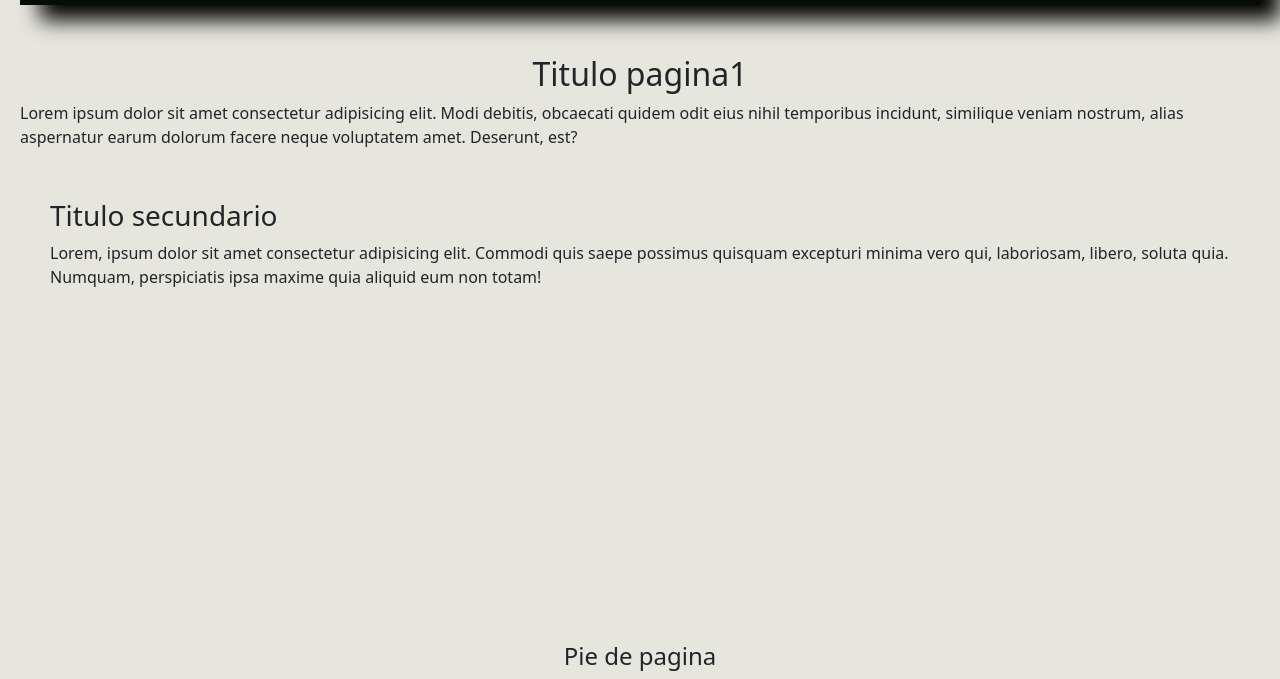
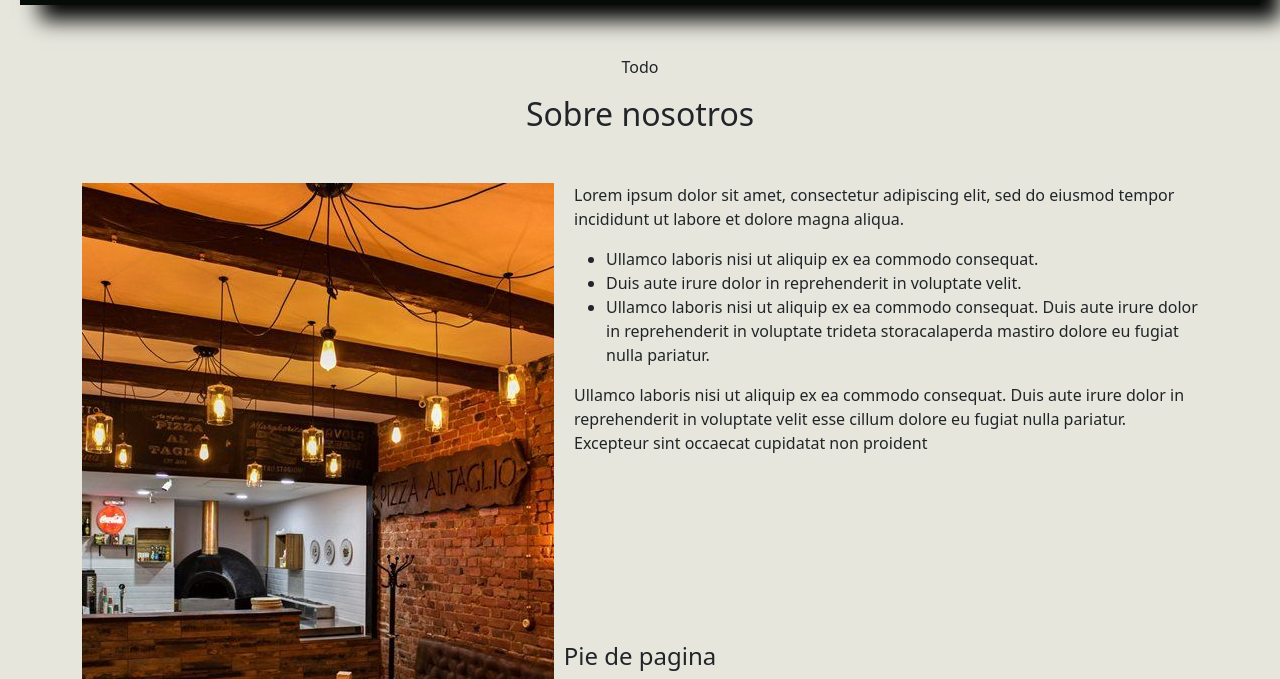
Before and after one commit to FranciscoRaccone/Pre-entrega, a website: page pages/pagina1.html in a window 1280 px wide. Shown: the part 121-800 px from the top of the page. Drawn offline with nearby package versions, Linux system fonts and the light colour scheme.

Commit message:
pre-final

```diff
--- a/pages/pagina1.html
+++ b/pages/pagina1.html
@@ -44,20 +44,35 @@
           </nav>
         </header>
     <main>
+         <p>Todo</p>
         <h2>
-            Titulo pagina1
+            Sobre nosotros
         </h2>
-        <p>
-            Lorem ipsum dolor sit amet consectetur adipisicing elit. Modi debitis, obcaecati quidem odit eius nihil temporibus incidunt, similique veniam nostrum, alias aspernatur earum dolorum facere neque voluptatem amet. Deserunt, est?
-        </p>
     </main>
     <section>
-        <h3>
-            Titulo secundario
-        </h3>
+       <div class="container">
+        <div class="imagen">
+          <img src="../img/restaurant-pizzas.jpg" alt="imagen-restaurante">
+        </div>
+        <div class="textos"></div>
+        <div>
+
         <p>
-            Lorem, ipsum dolor sit amet consectetur adipisicing elit. Commodi quis saepe possimus quisquam excepturi minima vero qui, laboriosam, libero, soluta quia. Numquam, perspiciatis ipsa maxime quia aliquid eum non totam!
+          Lorem ipsum dolor sit amet, consectetur adipiscing elit, sed do eiusmod tempor incididunt ut labore et dolore
+          magna aliqua.
         </p>
+        <ul>
+          <li><i ></i> Ullamco laboris nisi ut aliquip ex ea commodo consequat.</li>
+          <li><i ></i> Duis aute irure dolor in reprehenderit in voluptate velit.</li>
+          <li><i ></i> Ullamco laboris nisi ut aliquip ex ea commodo consequat. Duis aute irure dolor in reprehenderit in voluptate trideta storacalaperda mastiro dolore eu fugiat nulla pariatur.</li>
+        </ul>
+        <p>
+          Ullamco laboris nisi ut aliquip ex ea commodo consequat. Duis aute irure dolor in reprehenderit in voluptate
+          velit esse cillum dolore eu fugiat nulla pariatur. Excepteur sint occaecat cupidatat non proident
+        </p>
+        </div>
+
+       </div>
     </section>
     <footer>
       <h4>
```
Also changed, not shown: index.htm (+1 -1 lines), img/pizza-portada.jpg (added), img/restaurant-pizzas.jpg (added).
